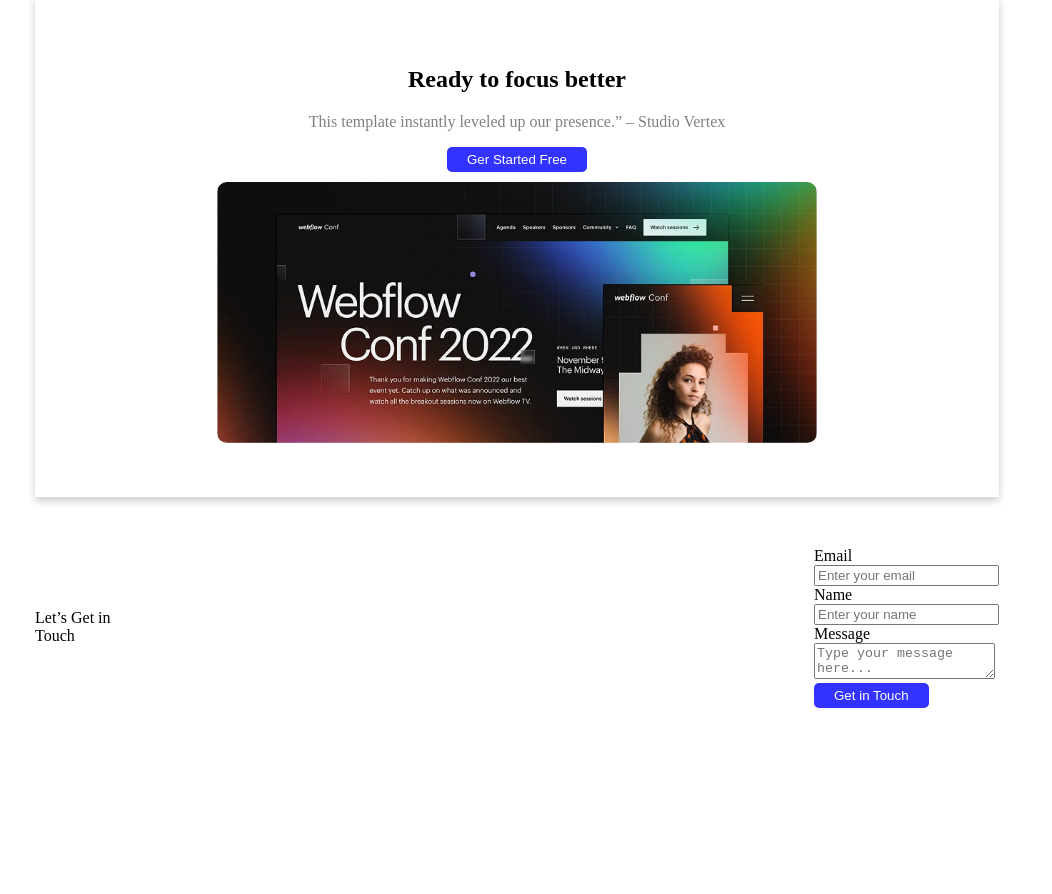
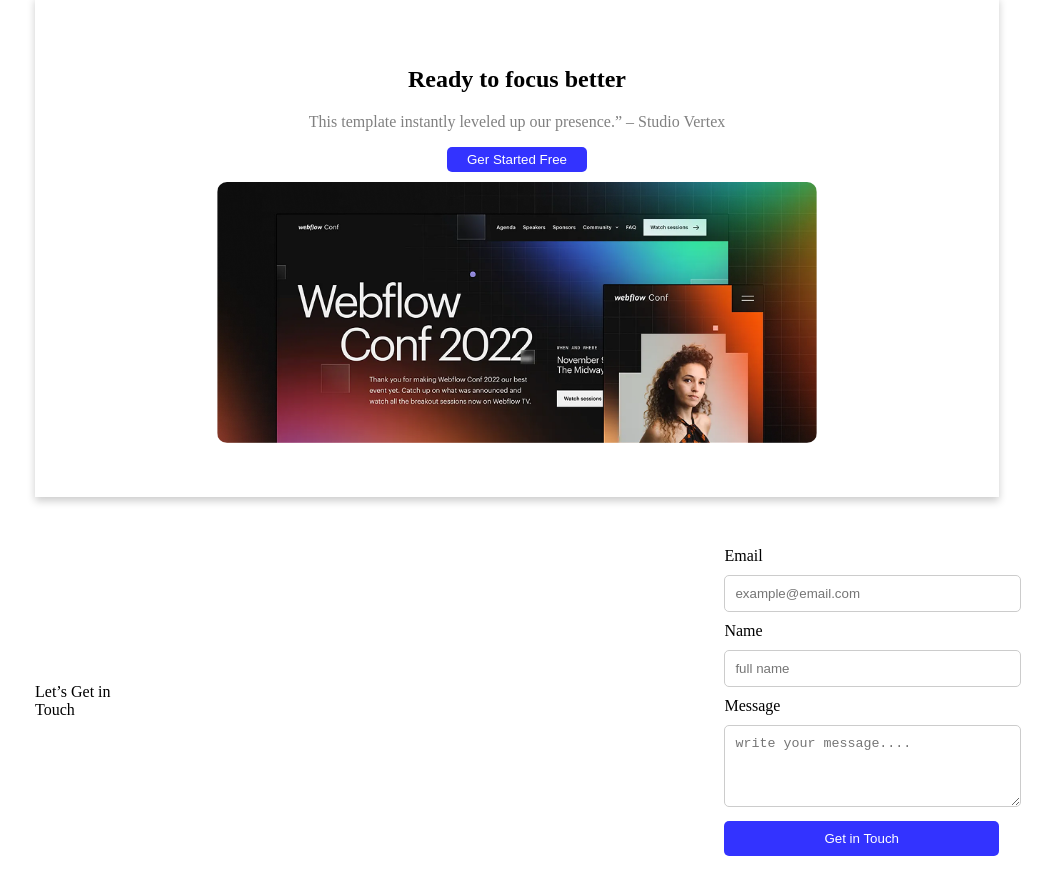
Before and after one commit to Sazzad360/Assignment-01, a plain HTML site: page index.html in a window 1280 px wide. Shown: the part 1669-2563 px from the top of the page, without its empty margins (123-1175 px from the left). Before the commit the page ends 2427 px from the top, so only its background shows below. Drawn offline with Linux system fonts and the light colour scheme.

Commit message:
Some changes on touch section

```diff
--- a/index.html
+++ b/index.html
@@ -114,13 +114,13 @@
             <div class="touch-title">Let’s Get in <br> Touch</div>
             <form action="" class="form">
                 <label for="email">Email</label><br>
-                <input type="email" id="email" name="email" placeholder="Enter your email" required>
+                <input type="email" id="email" name="email" placeholder="example@email.com" required>
                 <br>
                 <label for="name">Name</label><br>
-                <input type="text" id="name" name="name" placeholder="Enter your name" required><br>
+                <input type="text" id="name" name="name" placeholder="full name" required><br>
                 <label for="message">Message</label><br>
-                <textarea id="message" name="message" placeholder="Type your message here..." required></textarea><br>
-                <button type="submit" class="btn">Get in Touch</button>
+                <textarea id="message" name="message" placeholder="write your message...." required rows="4"></textarea><br>
+                <button type="submit" class="btn submit" >Get in Touch</button>
             </form>
 
         </section>
--- a/style.css
+++ b/style.css
@@ -130,3 +130,13 @@ header{
     margin: 50px 150px;
 
 }
+input[type="text"], input[type="email"], textarea{
+    width: 100%;
+    padding: 10px;
+    margin: 10px 0;
+    border-radius: 5px;
+    border: 1px solid #ccc;
+}
+.submit{
+    padding: 10px 100px;
+}
```
